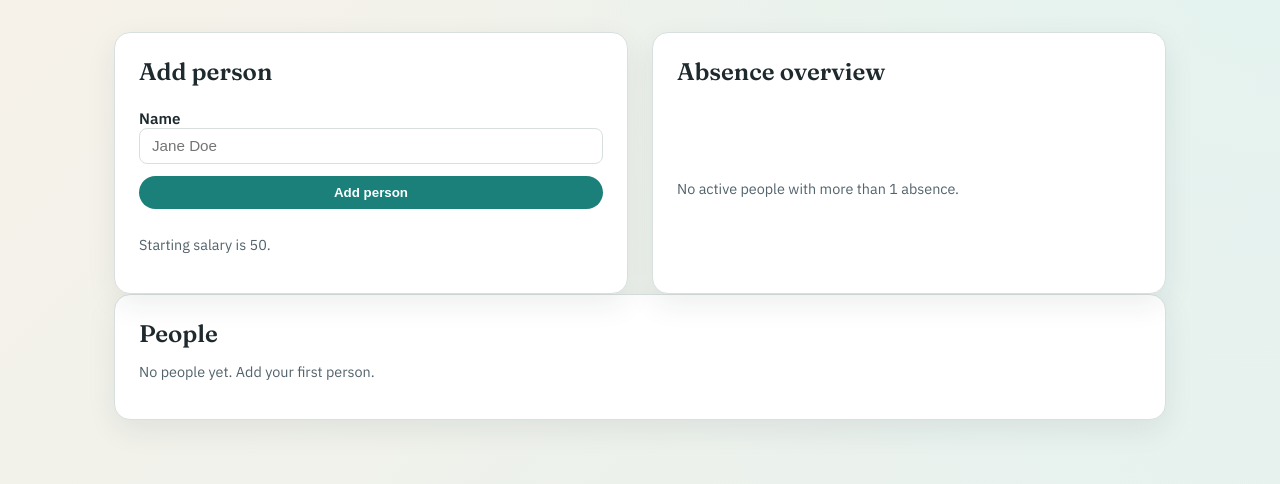
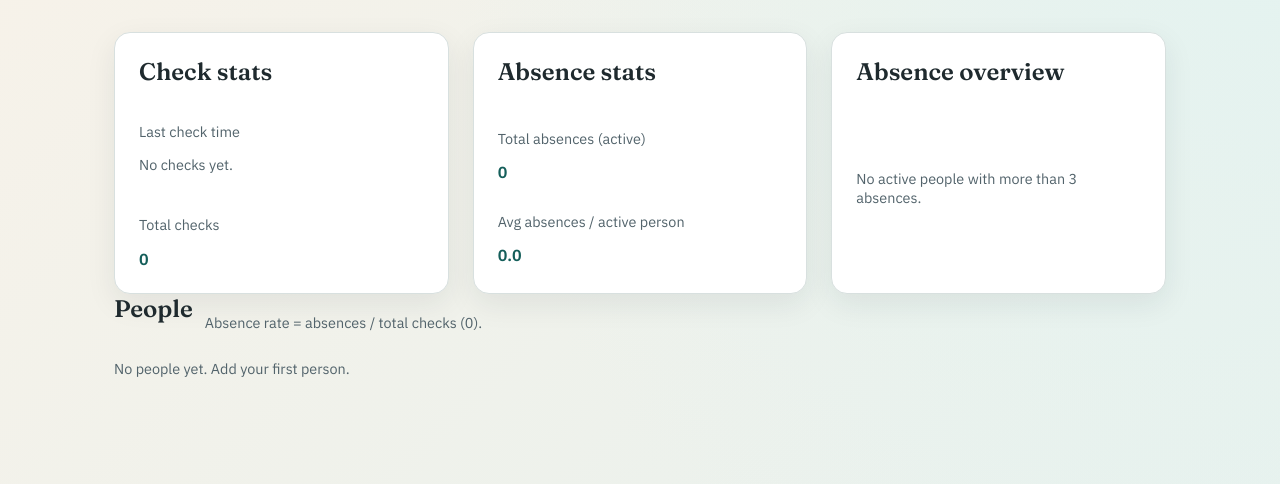
Before and after one commit to DavidLiu-code/Attendance_Code, a FastAPI app: page / in a window 1280 px wide. Shown: the part 77-561 px from the top of the page. Run offline with FastAPI, Linux system fonts and the light colour scheme.

Commit message:
feat(main.py): Changing the display of homepage

```diff
--- a/app/main.py
+++ b/app/main.py
@@ -136,12 +136,50 @@ def home(
     error: str | None = None,
 ):
     people = db.query(Person).order_by(Person.name).all()
+    total_checks = db.query(func.count(Check.id)).scalar() or 0
+    last_check = db.query(Check).order_by(Check.timestamp.desc()).first()
+    active_people_count = db.query(func.count(Person.id)).filter(Person.active.is_(True)).scalar() or 0
+    total_absences_active = (
+        db.query(func.count(Mark.id))
+        .join(Person, Mark.person_id == Person.id)
+        .filter(Person.active.is_(True), Mark.status == "absent")
+        .scalar()
+        or 0
+    )
+    avg_absences_active = (
+        total_absences_active / active_people_count if active_people_count else 0
+    )
+    absent_counts = dict(
+        db.query(Mark.person_id, func.count(Mark.id))
+        .filter(Mark.status == "absent")
+        .group_by(Mark.person_id)
+        .all()
+    )
+    marked_counts = dict(
+        db.query(Mark.person_id, func.count(Mark.id)).group_by(Mark.person_id).all()
+    )
+    people_cards = []
+    for person in people:
+        absent_count = absent_counts.get(person.id, 0)
+        marked_count = marked_counts.get(person.id, 0)
+        if total_checks:
+            absence_rate = f"{(absent_count / total_checks) * 100:.1f}%"
+        else:
+            absence_rate = "N/A"
+        people_cards.append(
+            {
+                "person": person,
+                "absent_count": absent_count,
+                "absence_rate": absence_rate,
+                "missing_count": max(0, total_checks - marked_count),
+            }
+        )
     absent_rows = (
         db.query(Person.name.label("name"), func.count(Mark.id).label("count"))
         .join(Mark, Mark.person_id == Person.id)
         .filter(Person.active.is_(True), Mark.status == "absent")
         .group_by(Person.id)
-        .having(func.count(Mark.id) > 1)
+        .having(func.count(Mark.id) > 3)
         .order_by(func.count(Mark.id).desc())
         .all()
     )
@@ -158,8 +196,12 @@ def home(
         "home.html",
         {
             "request": request,
-            "people": people,
+            "people_cards": people_cards,
             "absent_stats": absent_stats,
+            "total_checks": total_checks,
+            "last_check": last_check,
+            "total_absences_active": total_absences_active,
+            "avg_absences_active": avg_absences_active,
             "start_salary": START_SALARY,
             "current_user": current_user,
             "msg": msg,
@@ -169,7 +211,15 @@ def home(
 
 
 @app.post("/people")
-def add_person(name: str = Form(...), db: Session = Depends(get_db)):
+def add_person(
+    request: Request,
+    name: str = Form(...),
+    db: Session = Depends(get_db),
+    current_user: User | None = Depends(get_current_user),
+):
+    guard = require_admin(request, current_user)
+    if guard:
+        return guard
     clean_name = name.strip()
     if not clean_name:
         return redirect("/", error="Name is required.")
@@ -182,6 +232,28 @@ def add_person(name: str = Form(...), db: Session = Depends(get_db)):
     db.add(person)
     db.commit()
     return redirect("/", msg="Person added.")
+
+
+@app.post("/people/{person_id}/delete")
+def delete_person(
+    person_id: int,
+    request: Request,
+    db: Session = Depends(get_db),
+    current_user: User | None = Depends(get_current_user),
+):
+    guard = require_admin(request, current_user)
+    if guard:
+        return guard
+    person = db.get(Person, person_id)
+    if not person:
+        raise HTTPException(status_code=404, detail="Person not found")
+    db.query(Mark).filter(Mark.person_id == person_id).delete(synchronize_session=False)
+    db.query(SalaryHistory).filter(SalaryHistory.person_id == person_id).delete(
+        synchronize_session=False
+    )
+    db.delete(person)
+    db.commit()
+    return redirect("/", msg=f"{person.name} deleted.")
 
 
 @app.post("/people/{person_id}/toggle")
--- a/app/templates/home.html
+++ b/app/templates/home.html
@@ -2,15 +2,35 @@
 {% block content %}
 <div class="grid">
   <section class="card stack">
-    <h2>Add person</h2>
-    <form method="post" action="/people" class="stack">
+    <h2>Check stats</h2>
+    <div class="stack">
       <div>
-        <label for="name">Name</label>
-        <input id="name" name="name" placeholder="Jane Doe" required>
+        <p class="muted">Last check time</p>
+        {% if last_check %}
+          <div class="count">{{ last_check.timestamp.strftime("%Y-%m-%d %H:%M") }}</div>
+        {% else %}
+          <p class="muted">No checks yet.</p>
+        {% endif %}
       </div>
-      <button type="submit">Add person</button>
-    </form>
-    <p class="muted">Starting salary is {{ start_salary }}.</p>
+      <div>
+        <p class="muted">Total checks</p>
+        <div class="count">{{ total_checks }}</div>
+      </div>
+    </div>
+  </section>
+
+  <section class="card stack">
+    <h2>Absence stats</h2>
+    <div class="stack">
+      <div>
+        <p class="muted">Total absences (active)</p>
+        <div class="count">{{ total_absences_active }}</div>
+      </div>
+      <div>
+        <p class="muted">Avg absences / active person</p>
+        <div class="count">{{ "%.1f"|format(avg_absences_active) }}</div>
+      </div>
+    </div>
   </section>
 
   <section class="card stack">
@@ -27,56 +47,81 @@
         </div>
         {% endfor %}
       </div>
-      <p class="muted">Showing active people with more than 1 absence.</p>
+      <p class="muted">Showing active people with more than 3 absences.</p>
     {% else %}
-      <p class="muted">No active people with more than 1 absence.</p>
+      <p class="muted">No active people with more than 3 absences.</p>
     {% endif %}
   </section>
 </div>
 
-<section class="card">
+<section class="stack">
+  <div class="inline">
     <h2>People</h2>
-  {% if people %}
-  <table>
-    <thead>
-      <tr>
-        <th>Name</th>
-        <th>Salary</th>
-        <th>Status</th>
-        <th></th>
-      </tr>
-    </thead>
-    <tbody>
-    {% for person in people %}
-      <tr>
-        <td><a href="/people/{{ person.id }}">{{ person.name }}</a></td>
-        <td>{{ person.current_salary }}</td>
-        <td>
-          {% if person.active %}
+    <span class="muted">Absence rate = absences / total checks ({{ total_checks }}).</span>
+  </div>
+  <div class="grid">
+    {% if current_user and current_user.role == "admin" %}
+      <article class="card stack">
+        <h3>Add person</h3>
+        <form method="post" action="/people" class="stack">
+          <div>
+            <label for="name">Name</label>
+            <input id="name" name="name" placeholder="Jane Doe" required>
+          </div>
+          <button type="submit">Add person</button>
+        </form>
+        <p class="muted">Starting salary is {{ start_salary }}.</p>
+      </article>
+    {% endif %}
+
+    {% if people_cards %}
+      {% for row in people_cards %}
+      <article class="card stack">
+        <div class="inline">
+          <div>
+            <h3><a href="/people/{{ row.person.id }}">{{ row.person.name }}</a></h3>
+            <p class="muted">Salary: {{ row.person.current_salary }}</p>
+          </div>
+          <div>
+            {% if row.person.active %}
               <span class="pill active">Active</span>
             {% else %}
               <span class="pill inactive">Inactive</span>
             {% endif %}
-        </td>
-        <td>
+          </div>
+        </div>
+        <div class="inline">
+          <div>
+            <p class="muted">Absences</p>
+            <div class="count">{{ row.absent_count }}</div>
+          </div>
+          <div>
+            <p class="muted">Absence rate</p>
+            <div class="count">{{ row.absence_rate }}</div>
+          </div>
+        </div>
+        <p class="muted">Missing marks: {{ row.missing_count }}</p>
         {% if current_user and current_user.role == "admin" %}
-            <form method="post" action="/people/{{ person.id }}/toggle">
-              {% if person.active %}
+          <div class="inline">
+            <form method="post" action="/people/{{ row.person.id }}/toggle">
+              {% if row.person.active %}
                 <button class="button secondary" type="submit">Deactivate</button>
               {% else %}
                 <button type="submit">Activate</button>
               {% endif %}
             </form>
+            <form method="post" action="/people/{{ row.person.id }}/delete" onsubmit="return confirm('Delete {{ row.person.name }}? This will remove marks and salary history.');">
+              <button class="button danger" type="submit">Delete</button>
+            </form>
+          </div>
         {% else %}
-            <span class="muted">Admin only</span>
+          <p class="muted">Admin only for changes.</p>
         {% endif %}
-        </td>
-      </tr>
+      </article>
       {% endfor %}
-    </tbody>
-  </table>
     {% else %}
       <p class="muted">No people yet. Add your first person.</p>
     {% endif %}
+  </div>
 </section>
 {% endblock %}
```
Lines whose indentation alone changed are shown as unchanged.
